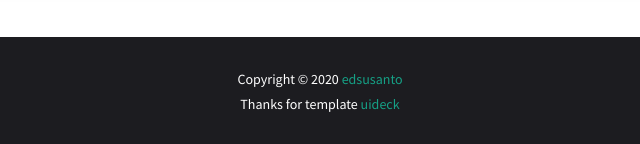
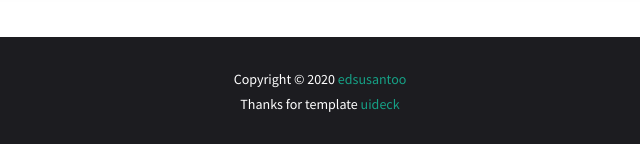
Before and after one commit to edsusantoo/edsusantoo.github.io, a plain HTML site: page index.html in a window 1280 px wide. Shown: the part 2777-2921 px from the top of the page, 320-960 px from the left. Drawn offline with Linux system fonts and the light colour scheme; files whose address does not match are found by name.

Commit message:
add edsusantoo

```diff
--- a/index.html
+++ b/index.html
@@ -335,7 +335,7 @@
       <div class="row">
         <div class="col-md-12">
           <div class="text-center footer-text wow fadeInDown" data-wow-delay="0.3s">
-            <p>Copyright © 2020 <a href="https://www.linkedin.com/in/edsusantoo/" target="_blank">edsusanto</a></p>
+            <p>Copyright © 2020 <a href="https://www.linkedin.com/in/edsusantoo/" target="_blank">edsusantoo</a></p>
             <p>Thanks for template <a href="https://uideck.com/products/meetme-resume-and-cv-bootstrap-template"
                 target="_blank">uideck</a></p>
           </div>
```
